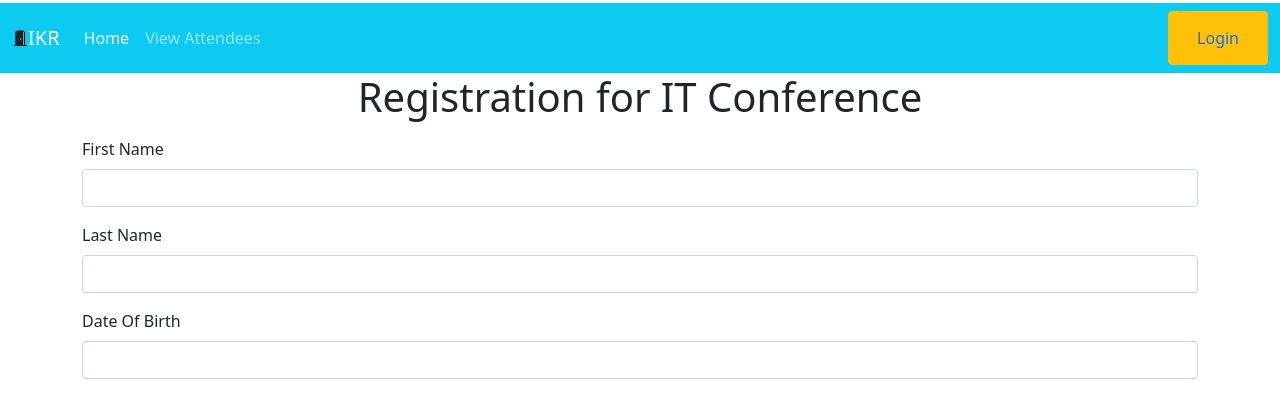
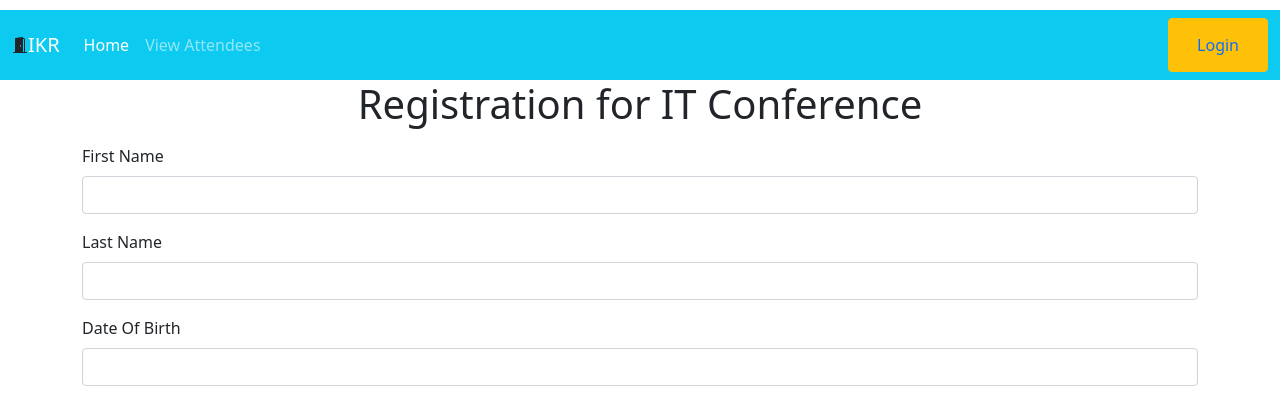
Before and after one commit to ikram251/Attendence, a PHP site: page /index.php in a window 1280 px wide. Shown: the top 397 px of the page. Run offline with PHP 8.4, Linux system fonts and the light colour scheme; data that the repository does not hold is empty; some libraries are stand-ins or nearby versions.

Commit message:
Update header.php

```diff
--- a/includes/header.php
+++ b/includes/header.php
@@ -16,7 +16,7 @@ include_once 'includes/session.php'; ?>
     <title>Attendance-<?php echo $title ?></title>
   </head>
   <body>
-  <nav class="navbar navbar-expand-lg navbar-dark bg-info" style="margin-top: 3px;">
+  <nav class="navbar navbar-expand-lg navbar-dark bg-info" style="margin-top: 10px;">
       <div class="container-fluid">
       <div class="collapse navbar-collapse" id="navbarTogglerDemo01">
         <svg xmlns="http://www.w3.org/2000/svg" width="16" height="16" fill="currentColor" class="bi bi-door-open-fill" viewBox="0 0 16 16">
```
